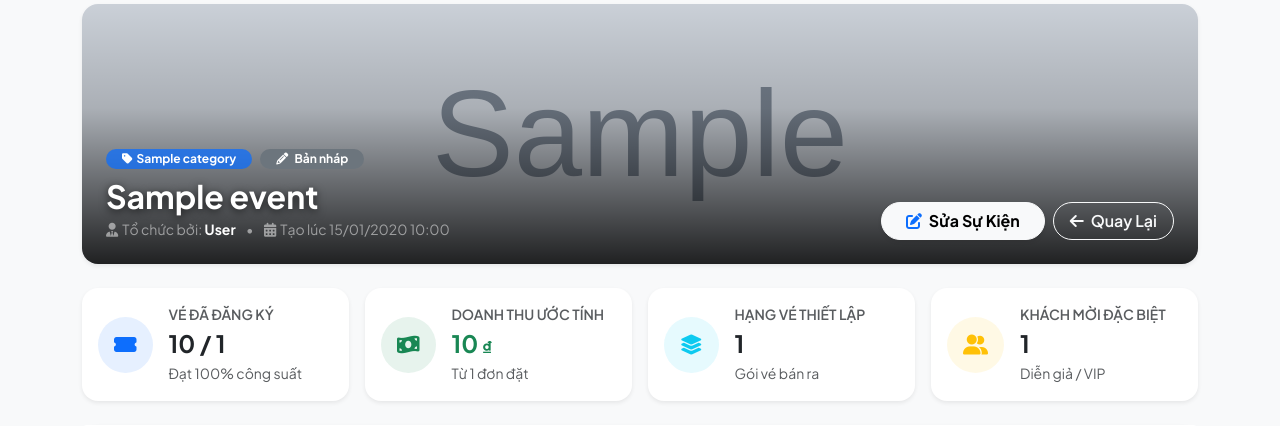
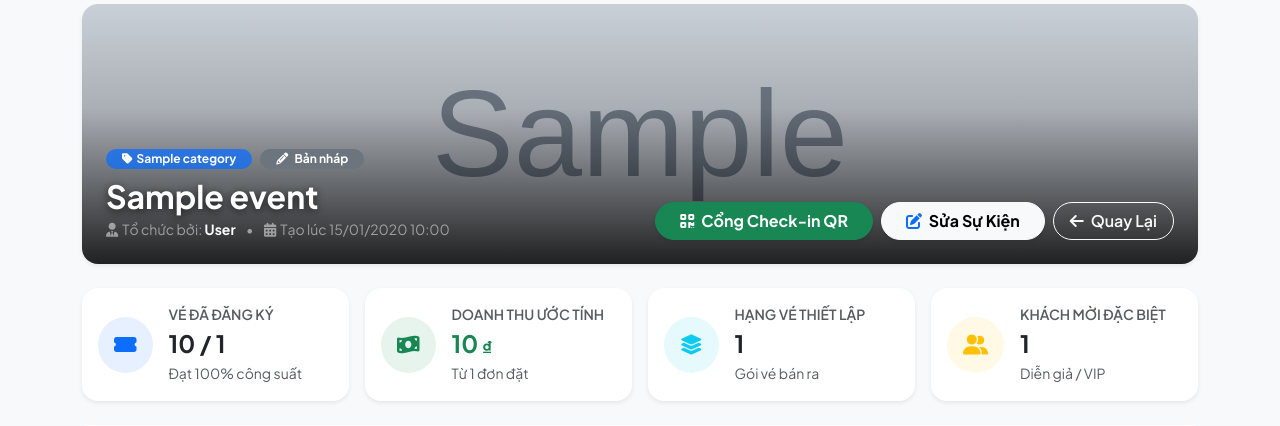
Before and after one commit to PhanBaoThach/Quan_ly_su_kien, an ASP.NET Core app: page /Events/Details/1 in a window 1280 px wide. Shown: the part 140-566 px from the top of the page. Run offline with ASP.NET Core 8, Linux system fonts and the light colour scheme; a user stored in the database is signed in; empty tables hold one stand-in row (values such as "Sample post"); grey boxes marked "Sample" are stand-in pictures; database files in the repository are not loaded; some libraries are stand-ins or nearby versions.

Commit message:
fix hiển thị cho ok

```diff
--- a/Quan_ly_su_kien/Views/Events/Details.cshtml
+++ b/Quan_ly_su_kien/Views/Events/Details.cshtml
@@ -60,7 +60,10 @@
                     </div>
                 </div>
 
-                <div class="d-flex gap-2">
+                <div class="d-flex flex-wrap gap-2">
+                    <a asp-controller="Guests" asp-action="CheckIn" asp-route-eventId="@Model.Id" class="btn btn-success rounded-pill px-4 fw-bold shadow-sm">
+                        <i class="fas fa-qrcode me-1"></i> Cổng Check-in QR
+                    </a>
                     <a asp-action="Edit" asp-route-id="@Model.Id" class="btn btn-light rounded-pill px-4 fw-bold shadow-sm">
                         <i class="fas fa-edit me-1 text-primary"></i> Sửa Sự Kiện
                     </a>
@@ -356,11 +359,16 @@
 
                 <!-- TAB 4: KHÁCH MỜI / VIP -->
                 <div class="tab-pane fade" id="guests" role="tabpanel">
-                    <div class="d-flex justify-content-between align-items-center mb-3">
-                        <h5 class="fw-bold text-dark mb-0">Danh sách khách mời đặc biệt & Diễn giả</h5>
-                        <a asp-controller="Guests" asp-action="EventGuests" asp-route-eventId="@Model.Id" class="btn btn-sm btn-primary rounded-pill px-3 fw-semibold">
-                            <i class="fas fa-user-plus me-1"></i> Quản Lý Danh Sách Khách Mời
-                        </a>
+                    <div class="d-flex flex-wrap justify-content-between align-items-center gap-2 mb-3">
+                        <h5 class="fw-bold text-dark mb-0">Danh sách khách mời đặc biệt &amp; Diễn giả</h5>
+                        <div class="d-flex gap-2">
+                            <a asp-controller="Guests" asp-action="CheckIn" asp-route-eventId="@Model.Id" class="btn btn-sm btn-success rounded-pill px-3 fw-semibold">
+                                <i class="fas fa-qrcode me-1"></i> Check-in QR
+                            </a>
+                            <a asp-controller="Guests" asp-action="Index" asp-route-eventId="@Model.Id" class="btn btn-sm btn-primary rounded-pill px-3 fw-semibold">
+                                <i class="fas fa-user-plus me-1"></i> Quản Lý Danh Sách Khách Mời
+                            </a>
+                        </div>
                     </div>
 
                     @if (Model.Guests != null && Model.Guests.Any())
@@ -406,7 +414,7 @@
                             <i class="fas fa-id-badge fa-2x text-muted mb-2"></i>
                             <div class="fw-bold text-dark">Chưa có khách mời đặc biệt</div>
                             <p class="text-muted small mb-3">Bạn có thể gửi thư mời riêng cho diễn giả, VIP hoặc đối tác tham dự sự kiện.</p>
-                            <a asp-controller="Guests" asp-action="EventGuests" asp-route-eventId="@Model.Id" class="btn btn-outline-primary btn-sm rounded-pill px-3">
+                            <a asp-controller="Guests" asp-action="Create" asp-route-eventId="@Model.Id" class="btn btn-outline-primary btn-sm rounded-pill px-3">
                                 <i class="fas fa-user-plus me-1"></i> Thêm Khách Mời
                             </a>
                         </div>
--- a/Quan_ly_su_kien/Views/Shared/_Layout.cshtml
+++ b/Quan_ly_su_kien/Views/Shared/_Layout.cshtml
@@ -28,6 +28,7 @@
     <link rel="stylesheet" href="https://cdnjs.cloudflare.com/ajax/libs/font-awesome/6.5.1/css/all.min.css">
     <!-- Custom site CSS -->
     <link rel="stylesheet" href="~/css/site.css" asp-append-version="true" />
+    @await RenderSectionAsync("Styles", required: false)
 </head>
 <body class="d-flex flex-column min-vh-100 bg-light">
     <!-- Header Navigation -->
@@ -269,7 +270,7 @@
 
                 <!-- Cột 4: Hỗ trợ & Liên hệ -->
                 <div class="col-lg-4 col-md-6">
-                    <h6 class="fw-bold text-white mb-3 text-uppercase">Hỗ Trợ & Liên Hệ</h6>
+                    <h6 class="fw-bold text-white mb-3 text-uppercase">Hỗ Trợ &amp; Liên Hệ</h6>
                     <ul class="list-unstyled text-white-50 small mb-3">
                         <li class="mb-2"><i class="fas fa-map-marker-alt me-2 text-primary"></i>182 Lê Duẩn, TP. Vinh, Nghệ An</li>
                         <li class="mb-2"><i class="fas fa-phone-alt me-2 text-primary"></i>Hotline: 1900 6868 (8:00 - 21:00)</li>
```
Also changed, not shown: Quan_ly_su_kien/Areas/Admin/Views/Shared/_AdminLayout.cshtml (+0 -10 lines).
